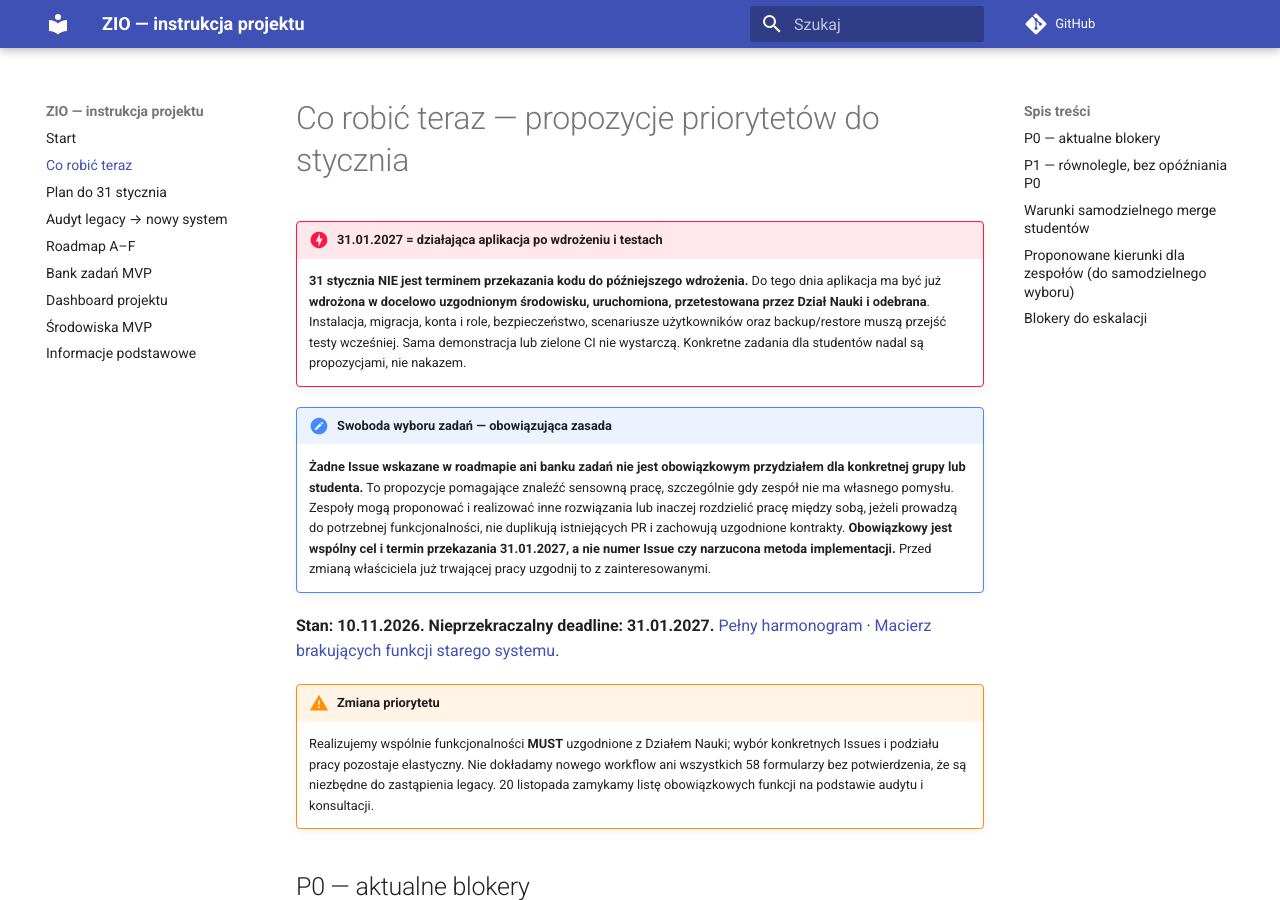
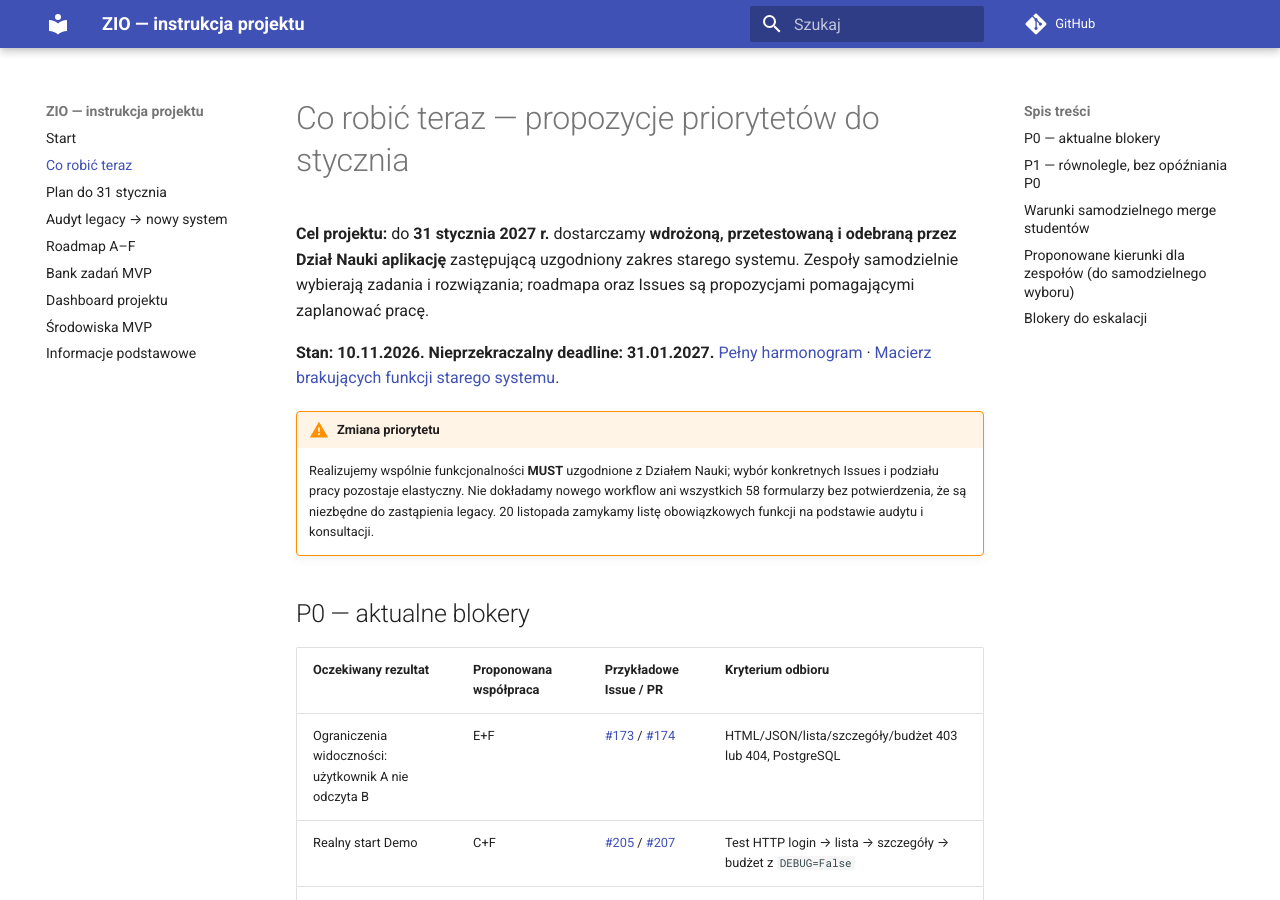
Before and after one commit to zio-wi-pb-mc/pb-science-office-manual, an MkDocs documentation site: the page built from manual/16-propozycje-zadan-po-audycie.md, in a window 1280 px wide and 900 px high. Built offline with MkDocs 1.6.1 and Material for MkDocs 9.7.7, drawn with Linux system fonts in a browser that asks for light colours; comment, search, counter and statistics services are not loaded.

Commit message:
docs: replace repetitive warnings with one clear project goal

```diff
--- a/manual/16-propozycje-zadan-po-audycie.md
+++ b/manual/16-propozycje-zadan-po-audycie.md
@@ -1,10 +1,6 @@
 # Co robić teraz — propozycje priorytetów do stycznia
 
-!!! danger "31.01.2027 = działająca aplikacja po wdrożeniu i testach"
-    **31 stycznia NIE jest terminem przekazania kodu do późniejszego wdrożenia.** Do tego dnia aplikacja ma być już **wdrożona w docelowo uzgodnionym środowisku, uruchomiona, przetestowana przez Dział Nauki i odebrana**. Instalacja, migracja, konta i role, bezpieczeństwo, scenariusze użytkowników oraz backup/restore muszą przejść testy wcześniej. Sama demonstracja lub zielone CI nie wystarczą. Konkretne zadania dla studentów nadal są propozycjami, nie nakazem.
-
-!!! important "Swoboda wyboru zadań — obowiązująca zasada"
-    **Żadne Issue wskazane w roadmapie ani banku zadań nie jest obowiązkowym przydziałem dla konkretnej grupy lub studenta.** To propozycje pomagające znaleźć sensowną pracę, szczególnie gdy zespół nie ma własnego pomysłu. Zespoły mogą proponować i realizować inne rozwiązania lub inaczej rozdzielić pracę między sobą, jeżeli prowadzą do potrzebnej funkcjonalności, nie duplikują istniejących PR i zachowują uzgodnione kontrakty. **Obowiązkowy jest wspólny cel i termin przekazania 31.01.2027, a nie numer Issue czy narzucona metoda implementacji.** Przed zmianą właściciela już trwającej pracy uzgodnij to z zainteresowanymi.
+**Cel projektu:** do **31 stycznia 2027 r.** dostarczamy **wdrożoną, przetestowaną i odebraną przez Dział Nauki aplikację** zastępującą uzgodniony zakres starego systemu. Zespoły samodzielnie wybierają zadania i rozwiązania; roadmapa oraz Issues są propozycjami pomagającymi zaplanować pracę.
 
 
 **Stan: 10.11.2026. Nieprzekraczalny deadline: 31.01.2027.** [Pełny harmonogram](23-plan-do-31-stycznia.md) · [Macierz brakujących funkcji starego systemu](22-audyt-legacy-parity.md).
```
